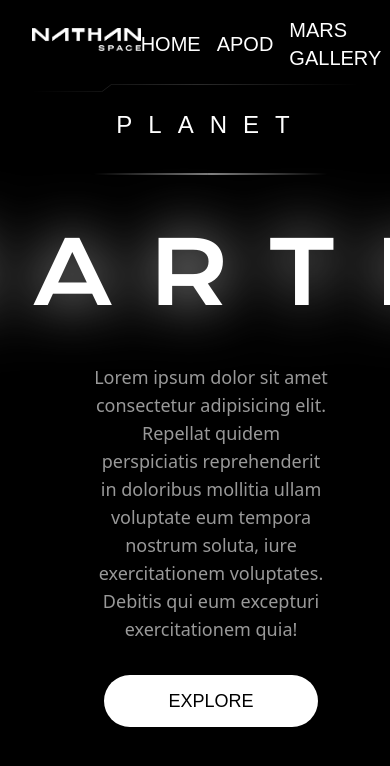
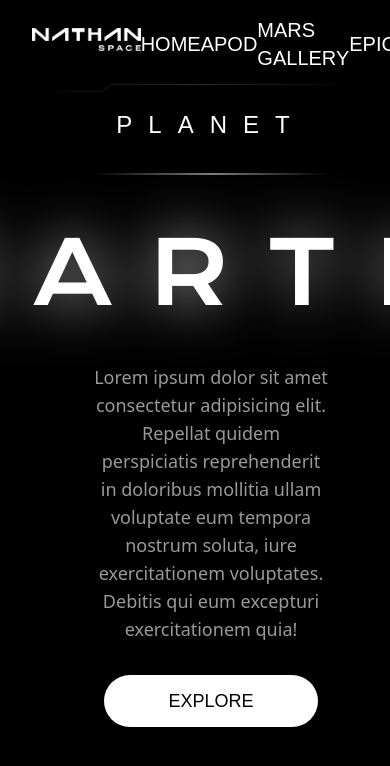
Before and after one commit to Vallykrie/Nathan-Space, a React (Vite) app: page / in a window 390 px wide. Shown: the top 766 px of the page. Built offline with nearby package versions, Linux system fonts and the light colour scheme; a web font is replaced by a local one.

Commit message:
feat: refactor Navbar links for consistent styling and update HomePage layout for responsive design

```diff
--- a/src/component/navbar.jsx
+++ b/src/component/navbar.jsx
@@ -1,6 +1,8 @@
 import { Link } from "react-router-dom";
 import logo from "../assets/logo-white.png";
 import navLine from "../assets/navLine.svg";
+
+const linkClass = "hover:drop-shadow-[0_0px_10px_rgba(255,255,255,1)]";
 
 const Navbar = () => {
   return (
@@ -10,19 +12,19 @@ const Navbar = () => {
           <img src={logo} alt="logo" className="max-h-10 mt-3" />
         </Link>
         <div className="flex justify-between w-2/3 items-center font-jockey text-xl font-normal">
-          <Link to="/home" className="mr-4 hover:drop-shadow-[0_0px_10px_rgba(255,255,255,1)]">
+          <Link to="/home" className={linkClass}>
             HOME
           </Link>
-          <Link to="/apod" className="mr-4 hover:drop-shadow-[0_0px_10px_rgba(255,255,255,1)]">
+          <Link to="/apod" className={linkClass}>
             APOD
           </Link>
-          <Link to="/marsrover" className="mr-4 hover:drop-shadow-[0_0px_10px_rgba(255,255,255,1)]">
+          <Link to="/marsrover" className={linkClass}>
             MARS GALLERY
           </Link>
-          <Link to="/epic" className="mr-4 hover:drop-shadow-[0_0px_10px_rgba(255,255,255,1)]">
+          <Link to="/epic" className={linkClass}>
             EPIC
           </Link>
-          <Link to="/about" className="hover:drop-shadow-[0_0px_10px_rgba(255,255,255,1)]">
+          <Link to="/about" className={linkClass}>
             ABOUT
           </Link>
         </div>
--- a/src/pages/HomePage.jsx
+++ b/src/pages/HomePage.jsx
@@ -7,7 +7,7 @@ export default function HomePage() {
     <div className="relative h-screen w-full overflow-hidden px-4">
       <NavBar />
       {/* Earth */}
-      <div className="w-1/2 max-[1000px]:hidden block">
+      <div className="w-1/2 max-[1080px]:hidden block">
         <spline-viewer
           loading-anim-type="spinner-small-light"
           url="https://prod.spline.design/H4aw8VeY0ATSL3MC/scene.splinecode"
```
